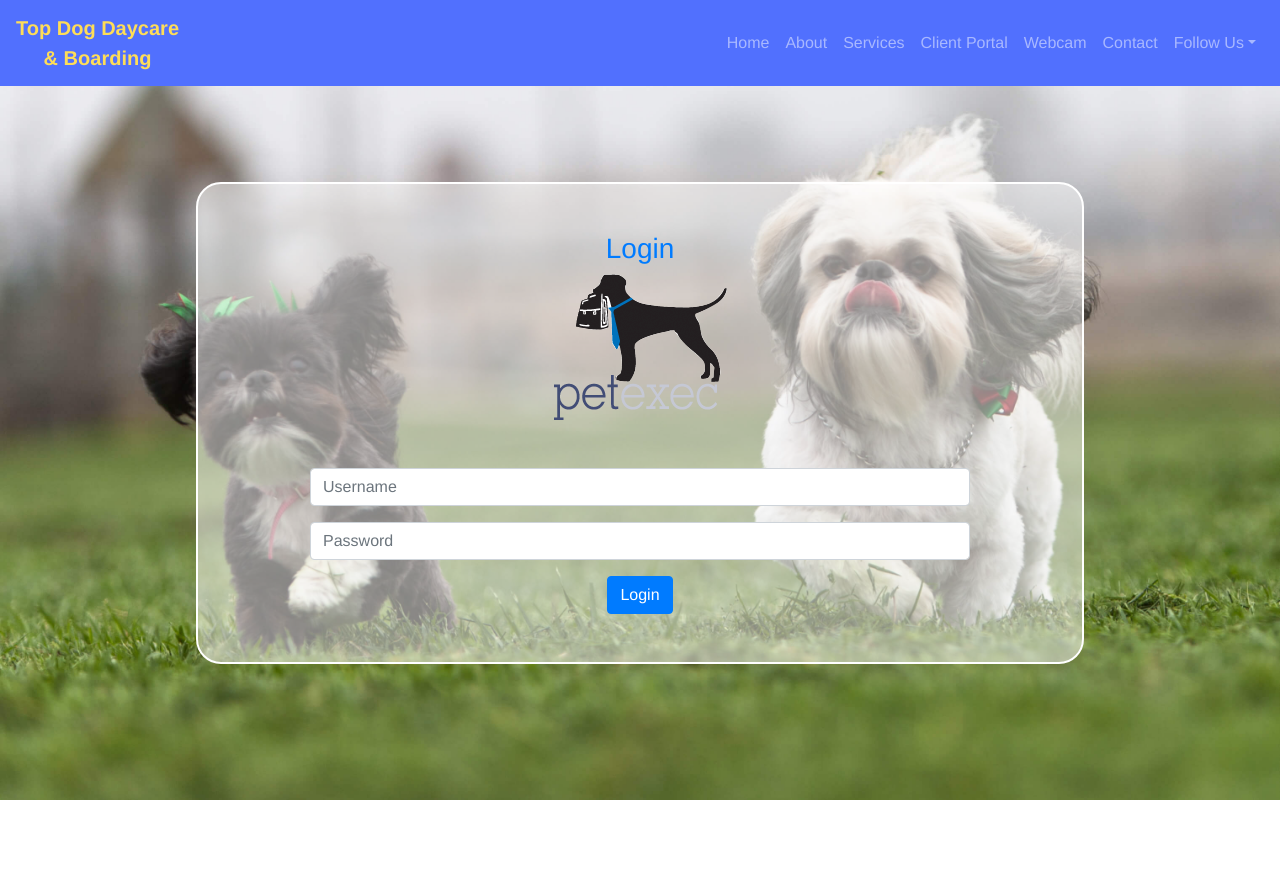
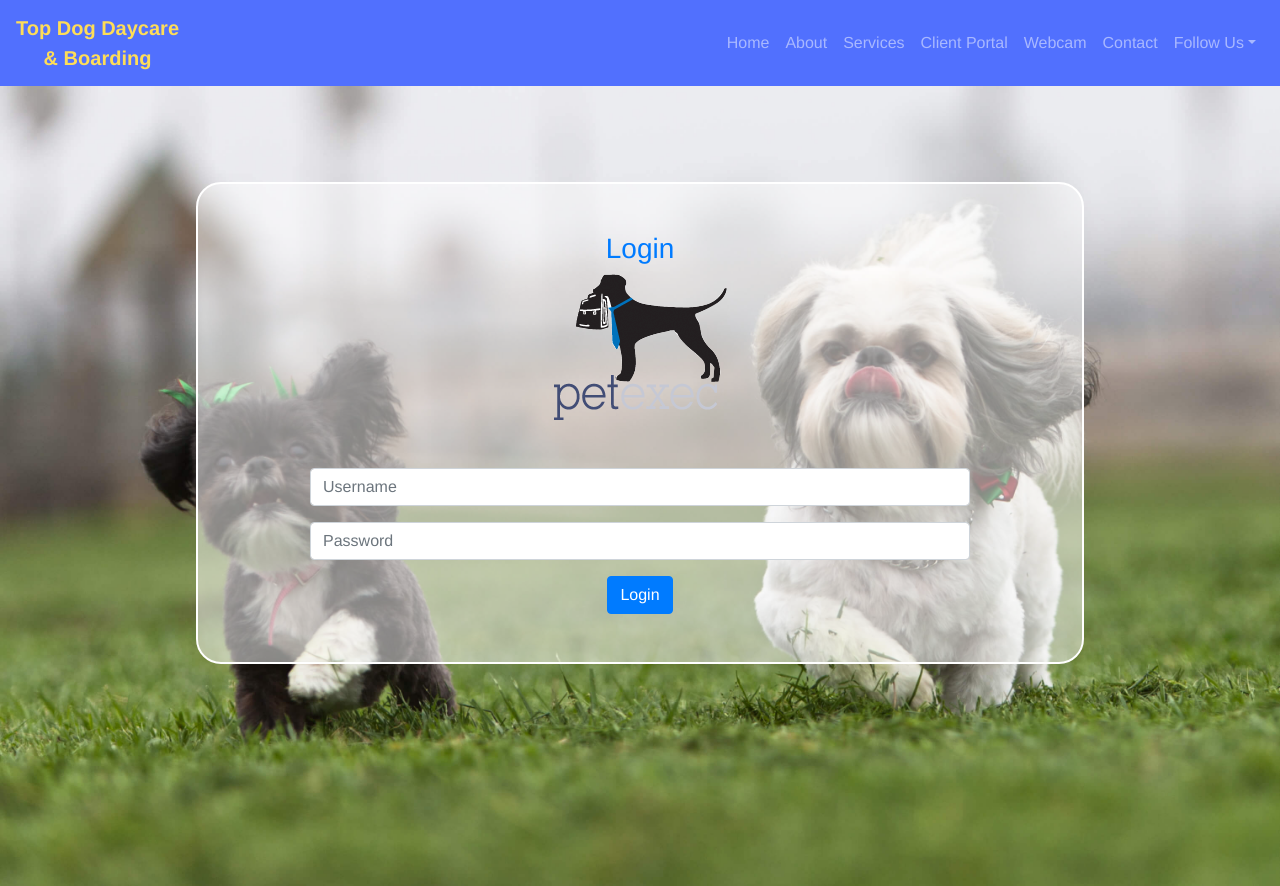
Before and after one commit to parrajacob/topdogdaycareandboarding, a Vue app: page /portal in a window 1280 px wide. Before the commit the page ends 800 px from the top, so only its background shows below. Built offline with nearby package versions, Linux system fonts and the light colour scheme.

Commit message:
I didn't know that changing the body css would affect all pages in vue. Fixed it so it only affects the client portal page.

```diff
--- a/src/views/Portal.vue
+++ b/src/views/Portal.vue
@@ -47,7 +47,7 @@
 </template>
 
 <style lang="scss">
-body {
+.background {
   background-image: url("~@/assets/portal-background.jpeg");
   background-size: cover;
   background-repeat: no-repeat;
```
